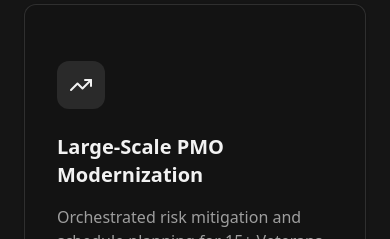
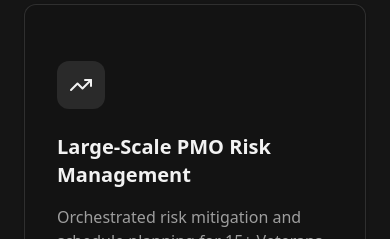
Before and after one commit to benyoo/nyooco, a Next.js app: page / in a window 390 px wide. Shown: the part 2000-2239 px from the top of the page. Built offline with nearby package versions, Linux system fonts and the light colour scheme.

Commit message:
Remove phone number from contacts for privacy

```diff
--- a/src/components/contact.tsx
+++ b/src/components/contact.tsx
@@ -1,7 +1,7 @@
 "use client";
 
 import { motion } from "framer-motion";
-import { Linkedin, Instagram, Mail, Phone, ArrowUpRight } from "lucide-react";
+import { Linkedin, Instagram, Mail, ArrowUpRight } from "lucide-react";
 import { Button } from "@/components/ui/button";
 
 const contactLinks = [
@@ -22,12 +22,6 @@ const contactLinks = [
         value: "ben.jin.yoo@gmail.com",
         href: "mailto:ben.jin.yoo@gmail.com",
         icon: <Mail className="h-5 w-5" />,
-    },
-    {
-        label: "Phone",
-        value: "+1.804.304.8811",
-        href: "tel:+18043048811",
-        icon: <Phone className="h-5 w-5" />,
     },
 ];
 
--- a/src/components/strategy-impact.tsx
+++ b/src/components/strategy-impact.tsx
@@ -21,7 +21,7 @@ const caseStudies = [
         icon: <ShieldCheck className="h-6 w-6 text-foreground" />,
     },
     {
-        title: "Large-Scale PMO Modernization",
+        title: "Large-Scale PMO Risk Management",
         description: "Orchestrated risk mitigation and schedule planning for 15+ Veterans Health Administration projects.",
         impact: "6 months avg. schedule acceleration",
         tags: ["Risk Management", "PMO", "Efficiency"],
```
